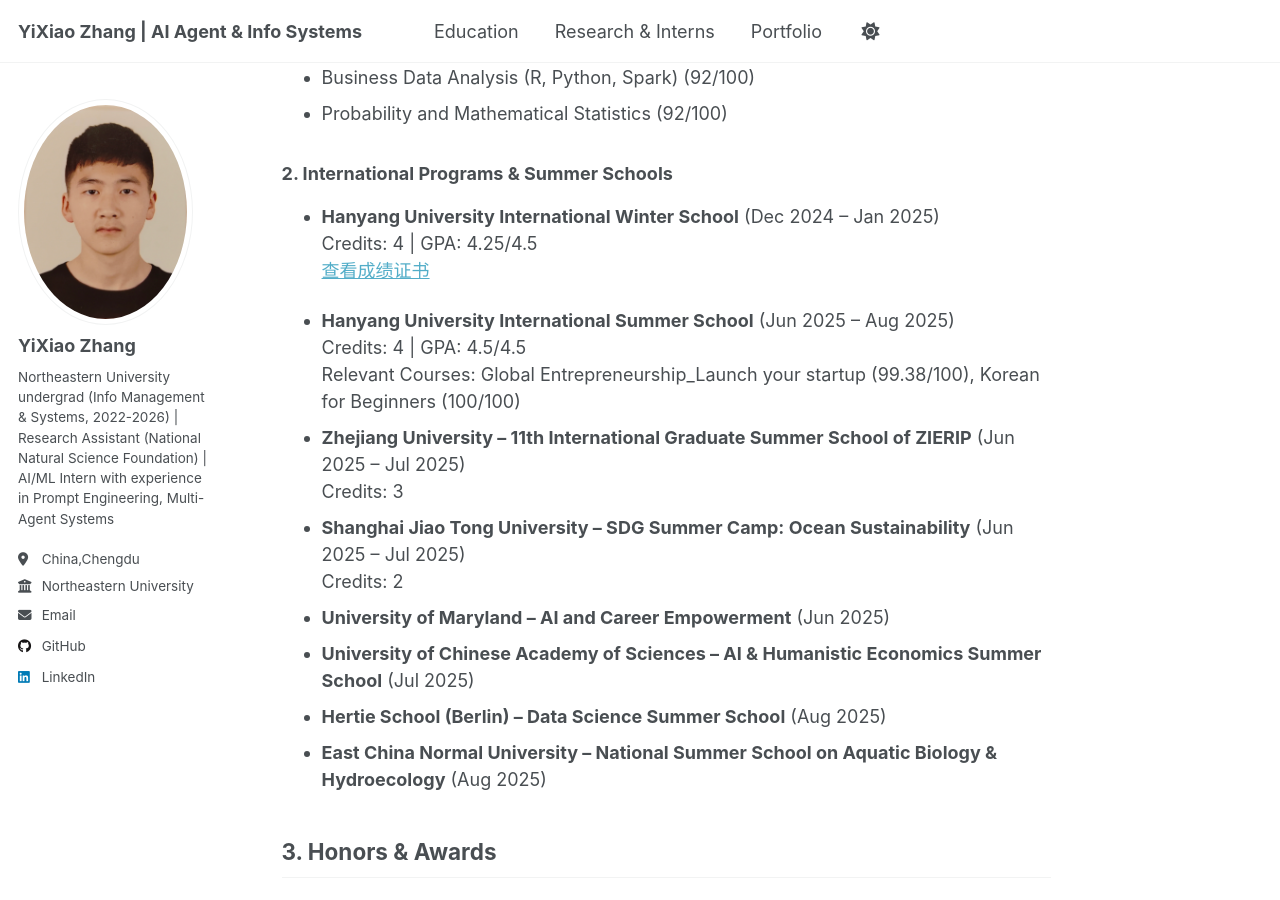
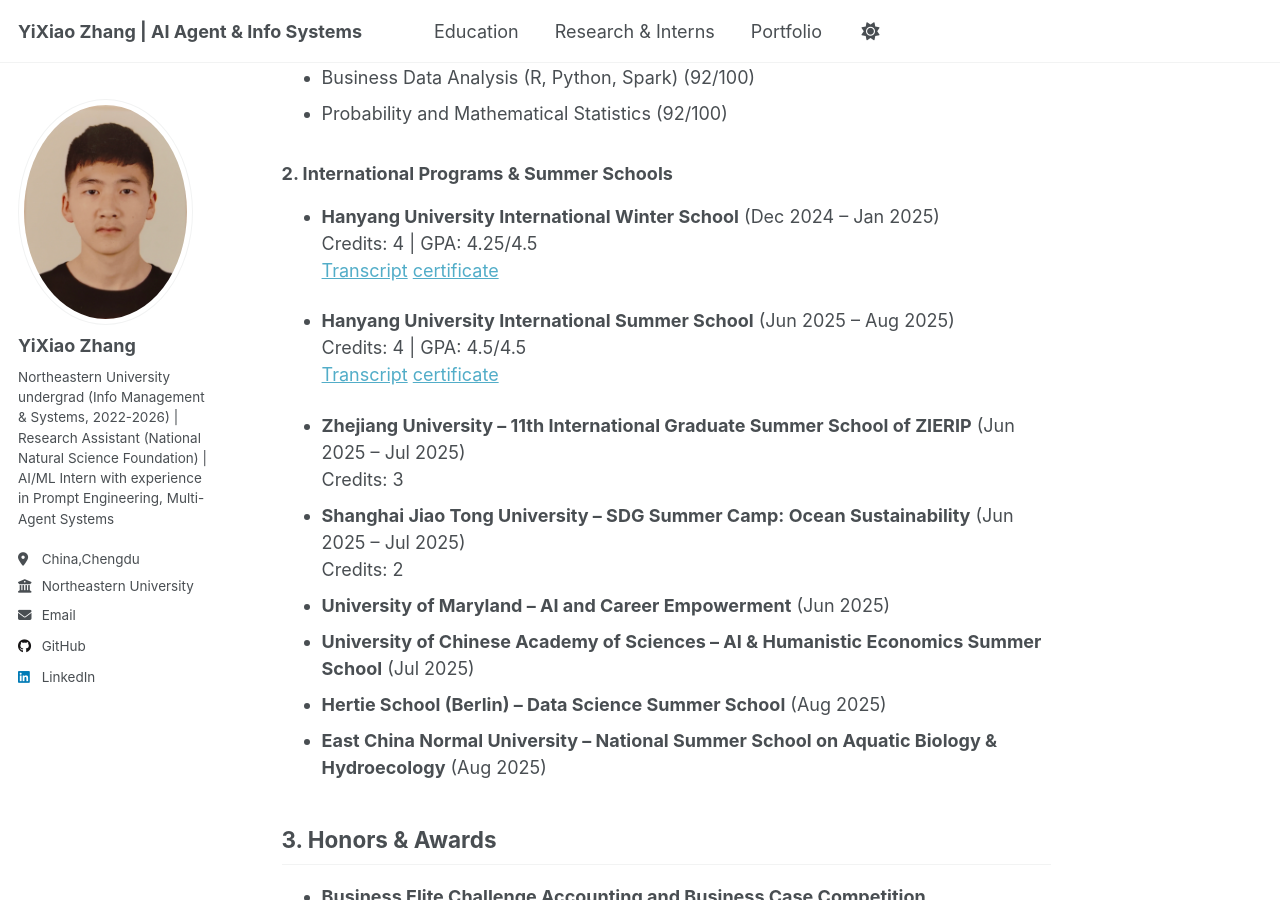
Before and after one commit to kiko022/kiko022.github.io, a Jekyll site: the page built from _pages/education.md, in a window 1280 px wide and 900 px high, scrolled down 431 px. Built offline with Jekyll 4.4.1, drawn with Linux system fonts in a browser that asks for light colours; a script that is not in the unit is left out.

Commit message:
Update education.md

```diff
--- a/_pages/education.md
+++ b/_pages/education.md
@@ -20,11 +20,12 @@
 ### 2. International Programs & Summer Schools
 - **Hanyang University International Winter School** (Dec 2024 – Jan 2025)
   Credits: 4 | GPA: 4.25/4.5
-   [查看成绩证书](/files/certificate/2024 HIWS Transcript_601.pdf)
+   [Transcript](/files/certificate/2024 HIWS Transcript_601.pdf)   [certificate](/files/certificate/20250122153249174.pdf)
 
 - **Hanyang University International Summer School** (Jun 2025 – Aug 2025)
   Credits: 4 | GPA: 4.5/4.5
-  Relevant Courses: Global Entrepreneurship_Launch your startup (99.38/100), Korean for Beginners (100/100)
+   [Transcript](/files/certificate/2025 HISS_Online_186.pdf)   [certificate](/files/certificate/20250814164102509.pdf)
+
 - **Zhejiang University – 11th International Graduate Summer School of ZIERIP** (Jun 2025 – Jul 2025)
   Credits: 3
 - **Shanghai Jiao Tong University – SDG Summer Camp: Ocean Sustainability** (Jun 2025 – Jul 2025)
```
